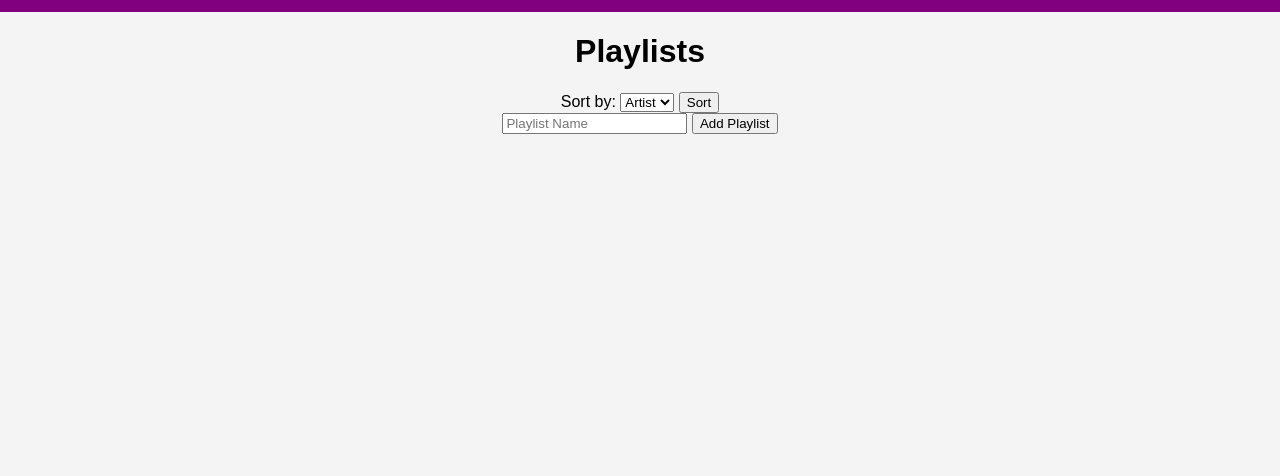
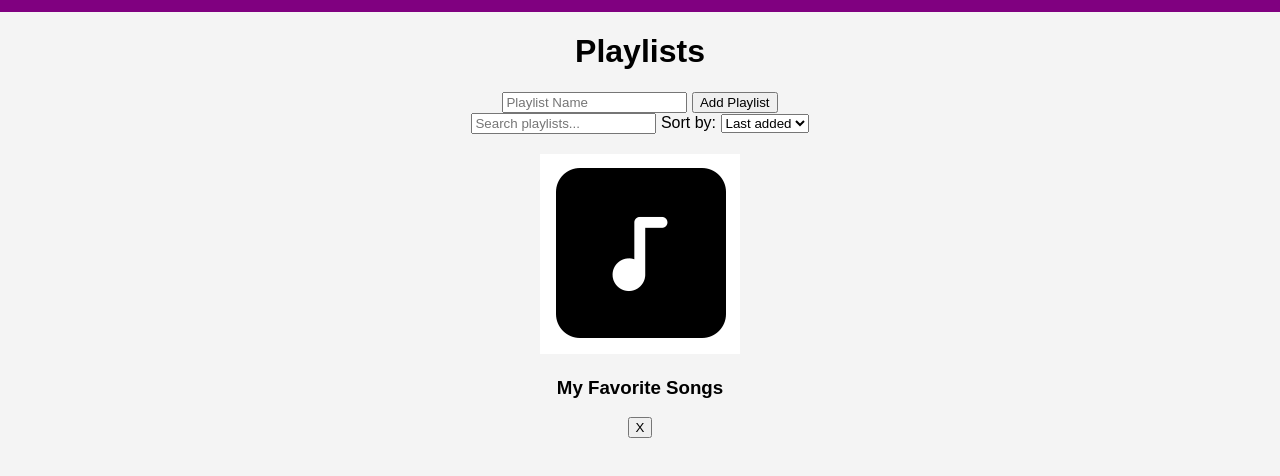
Before and after one commit to ChislaineH/WA-2025-individual, a plain HTML site: page playlists.html in a window 1280 px wide. Shown: the part 118-594 px from the top of the page. Drawn offline with Linux system fonts and the light colour scheme.

Commit message:
playlists cards add, delete, search, sort functionalities

```diff
--- a/playlists.html
+++ b/playlists.html
@@ -21,20 +21,22 @@
   <main>
     <h1>Playlists</h1>
 
-    <!-- Sorting -->
-    <!-- TODO: ADD SORTING FUNCTIONALITY -->
-    <label for="sort">Sort by:</label>
-    <select id="sort">
-      <option value="artist">Artist</option>
-      <option value="song">Song</option>
-      <option value="year">Year</option>
-    </select>
-    <button onclick="sortItems()">Sort</button>
-
-    <form id="add-playlist-form">
+    <!-- Add playlist form -->
+    <form id="playlist-form">
       <input type="text" id="playlist-name" placeholder="Playlist Name" required>
       <button type="submit">Add Playlist</button>
     </form>
+
+    <!-- Search -->
+    <input type="text" id="search" placeholder="Search playlists...">
+
+    <!-- Sorting -->
+    <label for="sort">Sort by:</label>
+    <select id="sort">
+      <option value="last-added">Last added</option>
+      <option value="name-asc">Name A-Z</option>
+      <option value="name-desc">Name Z-A</option>
+    </select>
 
     <div id="playlists-container" class="cards-container"></div>
   </main>
--- a/playlists.js
+++ b/playlists.js
@@ -1,29 +1,103 @@
-import songs from "./data.js";
+document.addEventListener("DOMContentLoaded", () => {
+  const playlistForm = document.getElementById("playlist-form");
+  const playlistInput = document.getElementById("playlist-name");
+  const playlistsContainer = document.getElementById("playlists-container");
+  const sortSelection = document.getElementById("sort");
+  const searchBar = document.getElementById("search");
 
-function loadPlaylists() {
-  const artistContainer = document.getElementById("playlists-container");
-  // TODO: VERANDEREN NAAR EIGEN PLAYLISTS
-  const playlists = ["Playlist 1", "Playlist 2", "Playlist 3", "Playlist 4", "Playlist 5"];
+  // Get playlists from localStorage and set defaults
+  let playlists = JSON.parse(localStorage.getItem("playlists")) || [
+    { name: "My Favorite Songs", image: "/img/music-note.jpg" },
+  ];
 
-  playlists.forEach(playlist => {
+  // Set default sort to 'last-added'
+  sortSelection.value = "last-added";
+
+  // Render playlists
+  function renderPlaylists() {
+    playlistsContainer.innerHTML = "";
+
+    const sortedPlaylists = sortPlaylist(); // Sort playlists by selected option
+
+    // Filter search
+    const searchValue = searchBar ? searchBar.value.toLowerCase() : "";
+    const filteredPlaylists = sortedPlaylists.filter(playlist =>
+      playlist.name.toLowerCase().includes(searchValue)
+    );
+
+    filteredPlaylists.forEach((playlist) => {
+      // Create card
       const card = document.createElement("div");
       card.classList.add("playlist-card");
+
+      // Clickable card
       card.addEventListener("click", () => {
-      window.location.href = `playlist-songs.html?playlist=${encodeURIComponent(playlist)}`;;
+        window.location.href = `playlist-songs.html?playlist=${encodeURIComponent(playlist.name)}`;
       });
 
-    // TODO: ADD IMAGE
+      // Create image
       const img = document.createElement("img");
-    img.src = "https://via.placeholder.com/150";
-    img.alt = playlist;
+      img.src = playlist.image;
+      img.alt = playlist.name;
 
+      // Create name
       const name = document.createElement("h3");
-    name.textContent = playlist;
+      name.textContent = playlist.name;
+
+      // Delete button
+      const deleteButton = document.createElement("button");
+      deleteButton.textContent = "X";
+      deleteButton.classList.add("delete-button");
+      deleteButton.addEventListener("click", (e) => {
+        e.stopPropagation(); // Prevention of click on card
+        deletePlaylist(playlist.name);
+      });
 
       card.appendChild(img);
       card.appendChild(name);
-    playlistContainer.appendChild(card);
+      card.appendChild(deleteButton);
+      playlistsContainer.appendChild(card);
     });
   }
 
-document.addEventListener("DOMContentLoaded", loadPlaylists);
+  // Sort playlists
+  function sortPlaylist() {
+    let sortedPlaylists = [...playlists];
+
+    switch (sortSelection.value) {
+      case "name-asc":
+        return sortedPlaylists.sort((a, b) => a.name.localeCompare(b.name));
+      case "name-desc":
+        return sortedPlaylists.sort((a, b) => b.name.localeCompare(a.name));
+      case "last-added":
+      default:
+        return [...sortedPlaylists.reverse()];
+    }
+  }
+
+  // Event listeners
+  if (searchBar) searchBar.addEventListener("input", renderPlaylists); // Search when input is typed
+  sortSelection.addEventListener("change", renderPlaylists); // Sort when option is selected
+
+  // Delete playlist
+  function deletePlaylist(playlistName) {
+    playlists = playlists.filter(playlist => playlist.name !== playlistName); // Delete playlist from list
+    localStorage.setItem("playlists", JSON.stringify(playlists)); // Update localStorage
+    renderPlaylists(); // Show updated playlists
+  }
+
+  // Submit form
+  playlistForm.addEventListener("submit", (e) => {
+    e.preventDefault();
+    const playlistName = playlistInput.value.trim();
+    if (playlistName && !playlists.some(playlist => playlist.name === playlistName)) {
+      playlists.push({ name: playlistName, image: "/img/music-note.jpg" });
+      localStorage.setItem("playlists", JSON.stringify(playlists));
+      renderPlaylists();
+      playlistInput.value = "";
+    }
+  });
+
+
+  renderPlaylists();
+})
```
Also changed, not shown: img/music-note.jpg (added). Lines whose indentation alone changed are shown as unchanged.
